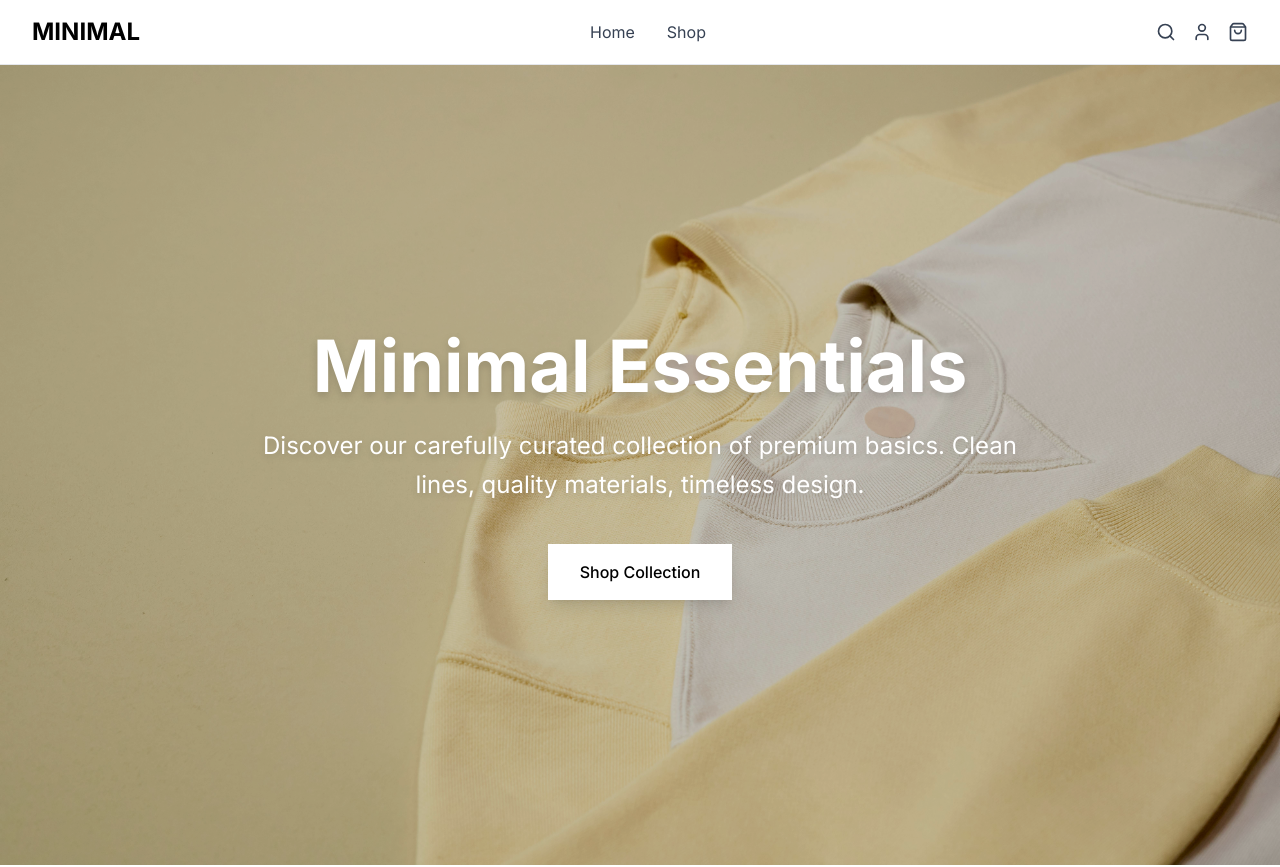
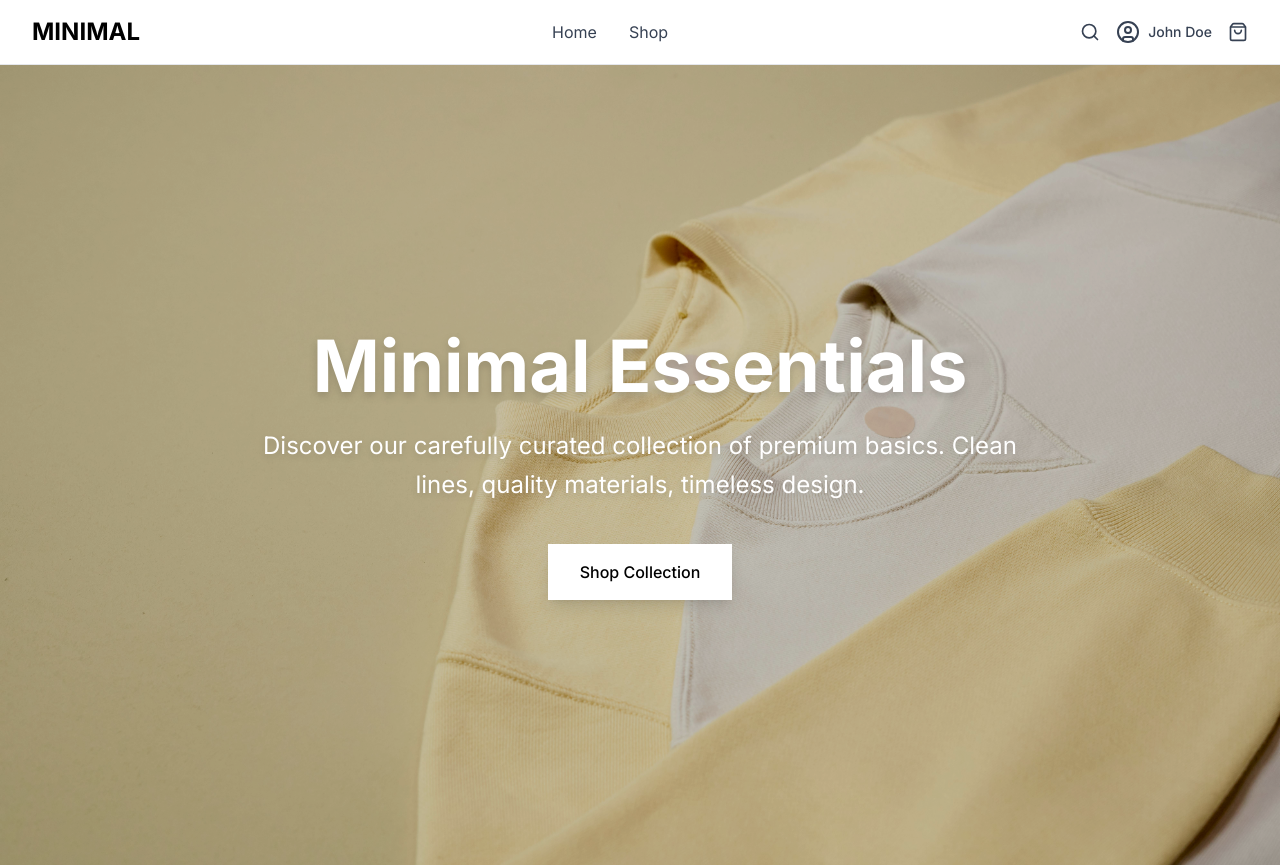
Before and after one commit to tayo8967/minimal, a React (Vite) app in the folder frontend/: page / in a window 1280 px wide. Shown: the top 867 px of the page. Built offline with nearby package versions, Linux system fonts and the light colour scheme.

Commit message:
feat: enhance Navbar with user profile management and logout functionality

```diff
--- a/frontend/src/components/Common/Navbar.jsx
+++ b/frontend/src/components/Common/Navbar.jsx
@@ -1,11 +1,13 @@
 import { Link } from "react-router-dom";
 import SearchModal from "./SearchModal";
-import { User, ShoppingBag, LucideMenu, X, Search } from "lucide-react";
+import { User, ShoppingBag, LucideMenu, X, Search, CircleUser } from "lucide-react";
 import { useState } from "react";
 
 const Navbar = () => {
     const [navDrawerOpen, setNavDrawerOpen] = useState(false);
     const [isSearchOpen, setIsSearchOpen] = useState(false);
+    const [isLoggedIn, setIsLoggedIn] = useState(true);
+    const [isProfileOpen, setIsProfileOpen] = useState(false);
 
     const toggleNavDrawer = () => {
         setNavDrawerOpen(!navDrawerOpen);
@@ -14,6 +16,14 @@ const Navbar = () => {
     const handleSearchToggle = () => {
         setIsSearchOpen(!isSearchOpen);
         toggleNavDrawer();
+    };
+
+    const handleLogout = () => {
+        setIsLoggedIn(false);
+    };
+
+    const handleProfileToggle = () => {
+        setIsProfileOpen(!isProfileOpen);
     };
 
     return (
@@ -46,10 +56,45 @@ const Navbar = () => {
                                 <Search className="h-5 w-5" />
                             </button>
 
-                            {/* User Profile */}
-                            <Link to="/login" className="text-gray-700 hover:text-black transition-colors">
-                                <User className="h-5 w-5" />
-                            </Link>
+                            {/* Auth/User Profile */}
+                            {isLoggedIn ? (
+                                <div className="relative">
+                                    <button
+                                        onClick={handleProfileToggle}
+                                        className="flex items-center space-x-2 text-gray-700 hover:text-black transition-colors"
+                                    >
+                                        <CircleUser className="h-6 w-6" />
+                                        <span className="text-sm font-medium">John Doe</span>
+                                    </button>
+                                    {isProfileOpen && (
+                                        <div className="absolute right-0 mt-2 w-48 bg-white rounded-lg shadow-lg border border-gray-200 py-2 z-50">
+                                            <Link
+                                                to="/profile"
+                                                className="block px-4 py-2 text-sm text-gray-700 hover:bg-gray-50 transition-colors"
+                                            >
+                                                My Profile
+                                            </Link>
+                                            <Link
+                                                to="/profile/orders"
+                                                className="block px-4 py-2 text-sm text-gray-700 hover:bg-gray-50 transition-colors"
+                                            >
+                                                Order History
+                                            </Link>
+                                            <hr className="my-2 border-gray-200" />
+                                            <button
+                                                onClick={handleLogout}
+                                                className="block w-full text-left px-4 py-2 text-sm text-gray-700 hover:bg-gray-50 transition-colors"
+                                            >
+                                                Logout
+                                            </button>
+                                        </div>
+                                    )}
+                                </div>
+                            ) : (
+                                <Link to="/login" className="text-gray-700 hover:text-black transition-colors">
+                                    <User className="h-5 w-5" />
+                                </Link>
+                            )}
                             {/* Cart */}
                             <Link to="/cart" className="text-gray-700 hover:text-black transition-colors">
                                 <ShoppingBag className="h-5 w-5" />
```
